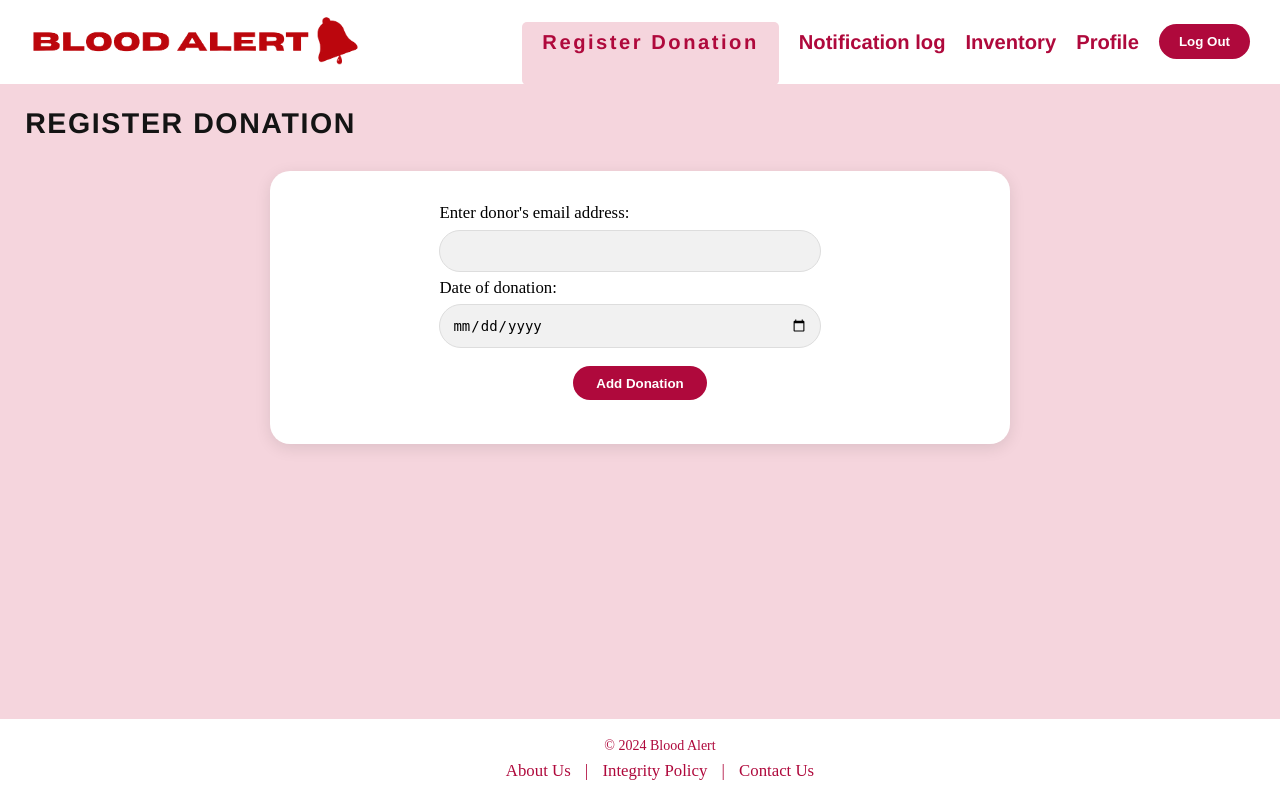
After one commit to ralfcat/LIMS_twister, a PHP site: page /Blood_bank/bbank_register_donation.php in a window 1280 px wide. The commit adds this page. Run offline with PHP 8.4, Linux system fonts and the light colour scheme; some web fonts are replaced.

Commit message:
Added the register donation page

```diff
--- a/Blood_bank/bbank_front_page.php
+++ b/Blood_bank/bbank_front_page.php
@@ -58,6 +58,7 @@ $regional_levels = get_regional_levels();
         </div>
         <nav>
             <ul>
+                <li><a href="bbank_register_donation.php">Register Donation</a></li>
                 <li><a href="bbank_notification_log.php">Notification log</a></li>
                 <li class="active"><a href="bbank_front_page.php">Inventory</a></li>
                 <li><a href="bbank_info.php">Profile</a></li>
--- a/Blood_bank/bbank_info.php
+++ b/Blood_bank/bbank_info.php
@@ -61,6 +61,7 @@ if (isset($messages[$_GET['msg']])) {
         </div>
         <nav>
             <ul>
+                <li><a href="bbank_register_donation.php">Register Donation</a></li>
                 <li><a href="bbank_notification_log.php">Notification log</a></li>
                 <li><a href="bbank_front_page.php">Inventory</a></li>
                 <li class="active"><a href="bbank_info.php">Profile</a></li>
--- a/Blood_bank/bbank_notification_log.php
+++ b/Blood_bank/bbank_notification_log.php
@@ -18,6 +18,7 @@
         </div>
         <nav>
             <ul>
+                <li><a href="bbank_register_donation.php">Register Donation</a></li>
                 <li class="active"><a href="bbank_notification_log.php">Notification log</a></li>
                 <li><a href="bbank_front_page.php">Inventory</a></li>
                 <li><a href="bbank_info.php">Profile</a></li>
--- /dev/null
+++ b/Blood_bank/bbank_register_donation.php
@@ -0,0 +1,61 @@
+<?php
+
+?>
+
+<!DOCTYPE html>
+<html lang="en">
+<head>
+    <meta charset="UTF-8">
+    <meta name="viewport" content="width=device-width, initial-scale=1.0">
+    <link rel="icon" type="image/png" href="../../BloodAlert_logo.png">
+    <title>Donor Dashboard</title>
+    <link rel="stylesheet" href="../../stylesheet/reset.css">
+    <link rel="stylesheet" href="../../stylesheet/styles2.css">
+</head>
+<body>
+    <header>
+        <div class="logo-container">
+            <img class="logo" src="../../Logo-and-text.png" alt="Logo">
+        </div>
+        <nav>
+            <ul>
+                <li class="active"><a href="bbank_register_donation.php">Register Donation</a></li>
+                <li><a href="bbank_notification_log.php">Notification log</a></li>
+                <li><a href="Blood_bank/bbank_front_page.php">Inventory</a></li>
+                <li><a href="Blood_bank/bbank_info.php">Profile</a></li>
+            </ul>
+        </nav>
+        <button class="logout-button">Log Out</button>
+    </header>
+
+    <main>
+    <h1>Register Donation</h1>
+    <div class="regdon-form-container">
+        <form action="/register_donation" method="POST"> <!--Backend must be implemented here-->
+            <div class="regdon-form-row">
+                <div class="regdon-form-group-donor">
+                    <label for="email">Enter donor's email address:</label>
+                    <input type="email" id="email" name="email" required>
+                </div>
+
+                <div class="regdon-form-group-donor">
+                    <label for="donation-date">Date of donation:</label>
+                    <input type="date" id="donation-date" name="donation-date" required>
+                </div>
+            </div>
+
+            <button class="add-donation-button-donor" type="submit">Add Donation</button>
+        </form>
+    </div>
+</main>
+</body>
+
+<footer>
+    <p>&copy; 2024 Blood Alert</p>
+    <nav>
+      <a href="about_us.html">About Us</a> |
+      <a href="integrity_policy.html">Integrity Policy</a> |
+      <a href="mailto:bloodalert.twister@gmail.com">Contact Us</a>
+    </nav>
+</footer>
+</html>
--- a/stylesheet/styles2.css
+++ b/stylesheet/styles2.css
@@ -678,3 +678,83 @@ footer {
   .styled-list li:last-child {
     margin-bottom: 0;               /* Removes margin from the last list item */
   }
+
+  /* Register donation */
+  .regdon-form-container {
+    display: flex;               /* Still using flexbox */
+    flex-direction: column;      /* Stack items in a vertical column */
+    justify-content: center;     /* Center content vertically */
+    align-items: center;         /* Center content horizontally */
+    padding: 2rem;
+    border-radius: 20px;
+    background-color: white;
+    box-shadow: 0 4px 16px rgba(0, 0, 0, 0.1);
+    max-width: 40rem;            /* Reduce width to a reasonable single-column size */
+    margin: 2rem auto;           /* Center the container horizontally with auto margins */
+}
+
+.register_donation {
+    display: flex;
+    flex-direction: column;
+    align-items: center;
+    padding: 2rem;
+    background-color: #f9f9f9;
+    box-shadow: 0 2px 10px rgba(0, 0, 0, 0.1);
+}
+
+.register_donation h2 {
+    text-align: center;
+}
+
+.register_donation p {
+    max-width: 500px;
+    font-size: 0.8rem;
+    text-align: center;
+    color: #676666;
+    margin-bottom: 1rem;
+}
+
+.register_donation form {
+    text-align: center;
+    max-width: 300px;
+    width: 100%;
+    padding: 1rem;
+    border: 1px solid #ccc;
+    border-radius: 8px;
+    background-color: #fff;
+}
+
+.register_donation input[type="email"],
+.register_donation input[type="date"] {
+    width: 100%;
+    padding: 0.5rem;
+    border: 1px solid #ccc;
+}
+
+.regdon-confirmation {
+    display: flex;
+    align-items: center;
+    margin-top: 1em;
+}
+
+.regdon-confirmation p {
+    font-size: 0.8rem;
+    text-align: left;
+}
+
+.regdon-confirmation {
+    display: flex;
+    align-items: center;
+}
+
+.regdon-confirmation input[type="checkbox"] {
+    margin: 0;
+    width: auto;
+    height: auto;
+}
+
+.regdon-confirmation p {
+    font-size: 0.8rem;
+    margin: 0;
+    padding-left: 5px;
+}
```
